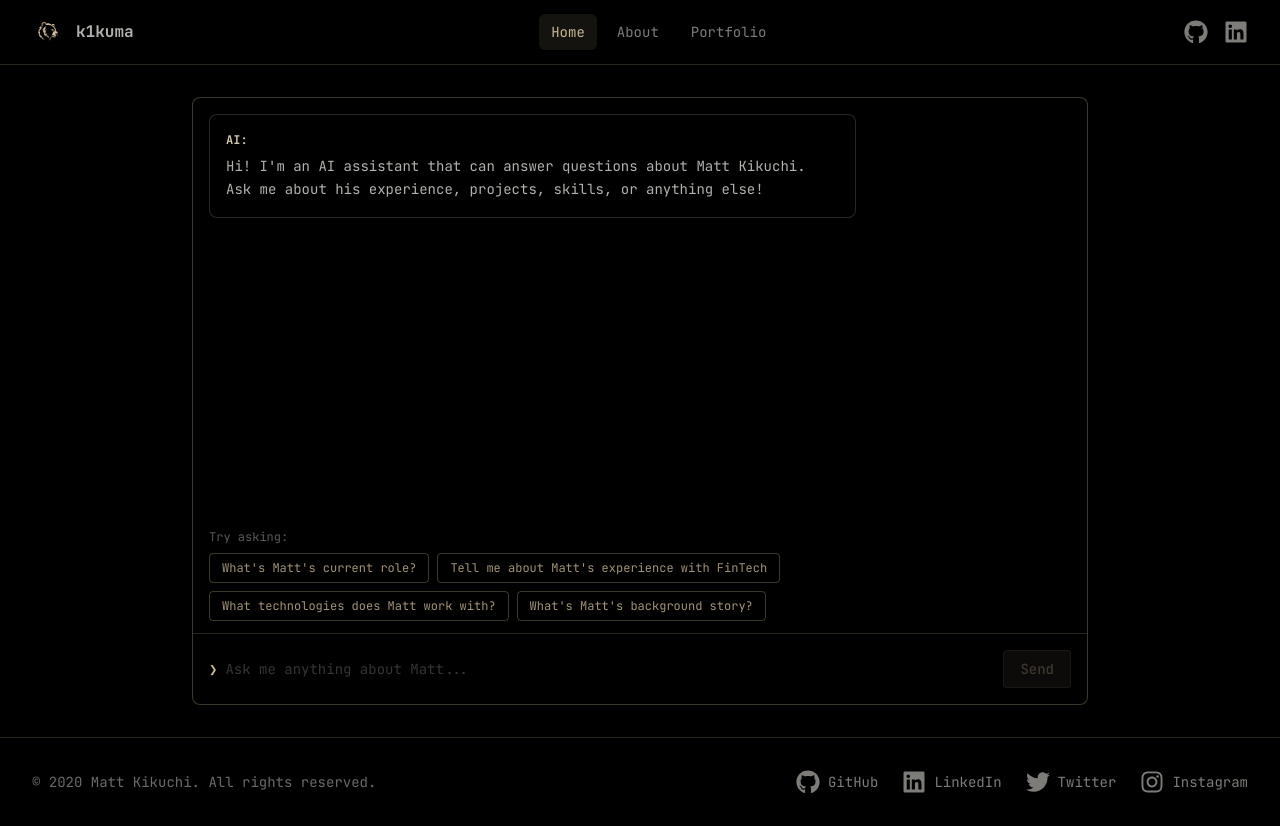
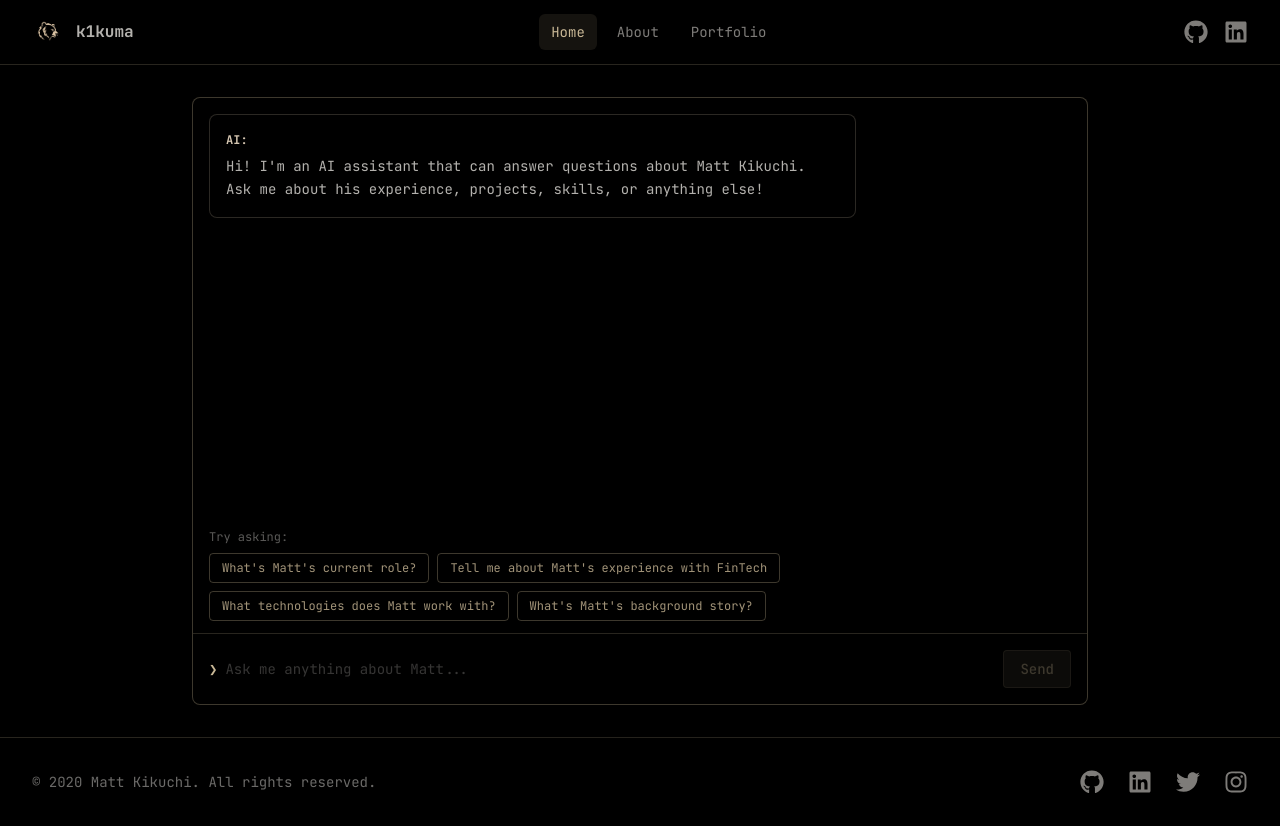
Before and after one commit to k1kuma/k1kuma-app, a Next.js app: page / in a window 1280 px wide. Built offline with nearby package versions, Linux system fonts and the light colour scheme.

Commit message:
add twitter and instagram, remove text labels from social icons

```diff
--- a/components/Footer.tsx
+++ b/components/Footer.tsx
@@ -18,41 +18,37 @@ export default function Footer() {
               href="https://github.com/k1kuma"
               target="_blank"
               rel="noopener noreferrer"
-              className="text-terminal-text/70 hover:text-terminal-green hover:scale-110 transition-all duration-200 flex items-center gap-2"
+              className="text-terminal-text/70 hover:text-terminal-green hover:scale-110 transition-all duration-200"
               aria-label="GitHub"
             >
               <FaGithub className="w-6 h-6" />
-              <span className="hidden sm:inline text-sm">GitHub</span>
             </a>
             <a
               href="https://www.linkedin.com/in/mattkikuchi/"
               target="_blank"
               rel="noopener noreferrer"
-              className="text-terminal-text/70 hover:text-terminal-cyan hover:scale-110 transition-all duration-200 flex items-center gap-2"
+              className="text-terminal-text/70 hover:text-terminal-cyan hover:scale-110 transition-all duration-200"
               aria-label="LinkedIn"
             >
               <FaLinkedin className="w-6 h-6" />
-              <span className="hidden sm:inline text-sm">LinkedIn</span>
             </a>
             <a
               href="https://twitter.com/k1kuma"
               target="_blank"
               rel="noopener noreferrer"
-              className="text-terminal-text/70 hover:text-terminal-cyan hover:scale-110 transition-all duration-200 flex items-center gap-2"
+              className="text-terminal-text/70 hover:text-terminal-cyan hover:scale-110 transition-all duration-200"
               aria-label="Twitter"
             >
               <FaTwitter className="w-6 h-6" />
-              <span className="hidden sm:inline text-sm">Twitter</span>
             </a>
             <a
               href="https://instagram.com/kiku.mata"
               target="_blank"
               rel="noopener noreferrer"
-              className="text-terminal-text/70 hover:text-terminal-cyan hover:scale-110 transition-all duration-200 flex items-center gap-2"
+              className="text-terminal-text/70 hover:text-terminal-cyan hover:scale-110 transition-all duration-200"
               aria-label="Instagram"
             >
               <FaInstagram className="w-6 h-6" />
-              <span className="hidden sm:inline text-sm">Instagram</span>
             </a>
           </div>
         </div>
```
